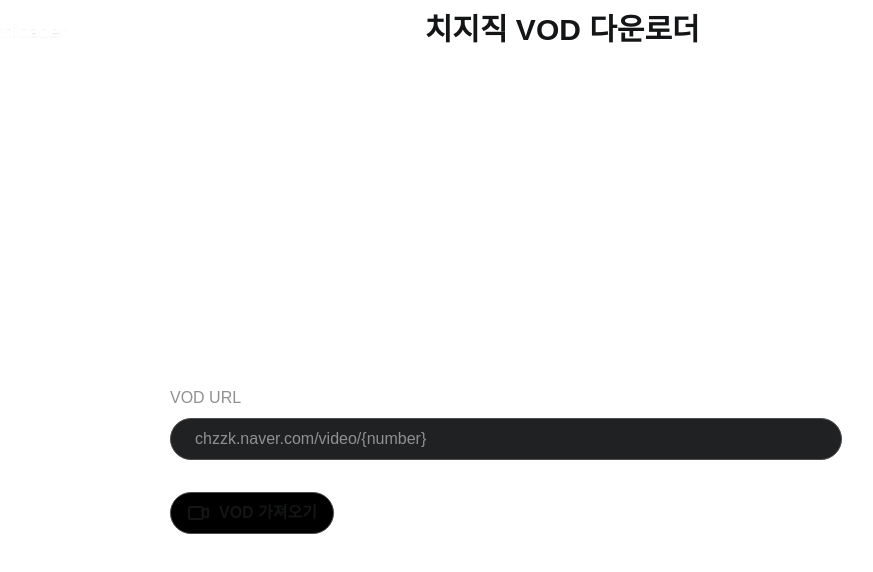
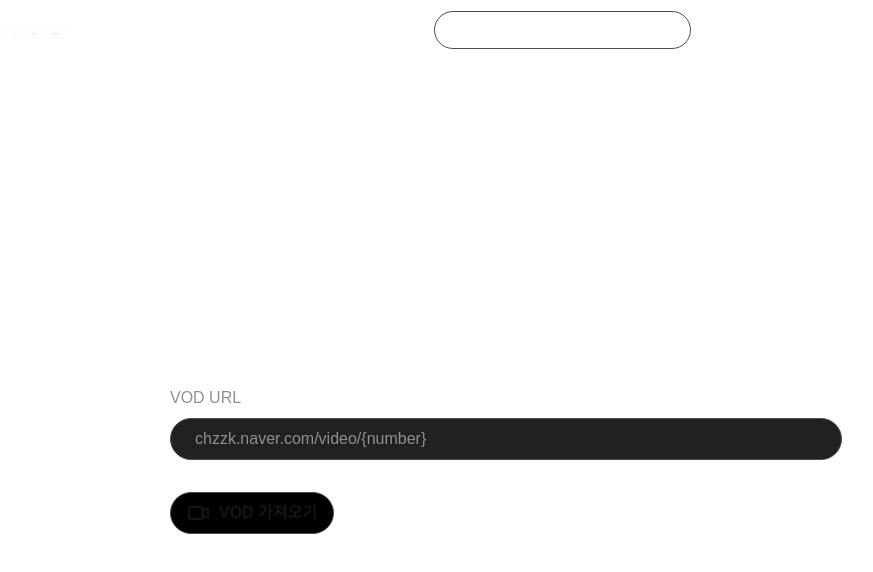
Before and after one commit to kangsinbeom/s, a Next.js app: page / in a window 1280 px wide. Shown: the top 572 px of the page, without its empty margins (134-1007 px from the left). Built offline with nearby package versions, Linux system fonts and the light colour scheme; no server answers.

Commit message:
fix: searchInput 생성 및 pathname 활용

```diff
--- /dev/null
+++ b/src/app/[videoId]/page.tsx
@@ -0,0 +1,7 @@
+import React from "react";
+
+const VideoPage = () => {
+  return <div>videoId 포함한 VideoPage</div>;
+};
+
+export default VideoPage;
--- /dev/null
+++ b/src/app/components/icons/Search.tsx
@@ -0,0 +1,22 @@
+import React from "react";
+
+const SearchIcon = () => {
+  return (
+    <svg
+      width="20"
+      height="20"
+      viewBox="0 0 20 20"
+      fill="none"
+      xmlns="http://www.w3.org/2000/svg"
+    >
+      <path
+        fillRule="evenodd"
+        clipRule="evenodd"
+        d="M13.0271 14.0282C11.9245 14.9124 10.5247 15.4413 9.00143 15.4413C5.44504 15.4413 2.56201 12.5583 2.56201 9.00191C2.56201 5.44552 5.44504 2.5625 9.00143 2.5625C12.5578 2.5625 15.4409 5.44552 15.4409 9.00191C15.4409 10.5246 14.9123 11.9239 14.0287 13.0263L17.2307 16.2283C17.5073 16.5049 17.5073 16.9534 17.2307 17.2301C16.9541 17.5067 16.5056 17.5067 16.229 17.2301L13.0271 14.0282ZM14.0242 9.00191C14.0242 11.7759 11.7754 14.0246 9.00143 14.0246C6.22742 14.0246 3.97867 11.7759 3.97867 9.00191C3.97867 6.22794 6.22742 3.97917 9.00143 3.97917C11.7754 3.97917 14.0242 6.22794 14.0242 9.00191Z"
+        fill="currentColor"
+      ></path>
+    </svg>
+  );
+};
+
+export default SearchIcon;
--- /dev/null
+++ b/src/app/components/inputs/SearchInput.tsx
@@ -0,0 +1,30 @@
+"use client";
+
+import React, { useState } from "react";
+import SearchIcon from "../icons/Search";
+import getVideoId from "@/app/libs/utils/getVideoId";
+
+const SearchInput = () => {
+  const handleFormSubmit = (e: React.FormEvent<HTMLFormElement>) => {
+    e.preventDefault();
+    const videoId = getVideoId(e.currentTarget.url.value);
+    window.location.href = `/${videoId}`;
+  };
+  return (
+    <form className="relative flex items-center" onSubmit={handleFormSubmit}>
+      <input
+        className="border py-1.5 rounded-full border-[rgb(77,77,77)] focus:outline-none focus:border-[#009962] caret-[#009962] min-w-[400] px-6"
+        placeholder="https://chzzk.naver.com/video/{number}"
+        autoComplete="off"
+        type="url"
+        id="url"
+        name="url"
+      />
+      <button className="absolute right-3 cursor-pointer" type="submit">
+        <SearchIcon />
+      </button>
+    </form>
+  );
+};
+
+export default SearchInput;
--- a/src/app/components/main/Header.tsx
+++ b/src/app/components/main/Header.tsx
@@ -1,9 +1,11 @@
 import Image from "next/image";
 import LoginStatus from "./LoginStatus";
+import SearchIcon from "../icons/Search";
+import SearchInput from "../inputs/SearchInput";
 
 export default function Header() {
   return (
-    <header className="flex items-center w-full h-[60px] justify-between px-6">
+    <header className="flex items-center w-full h-[60px] justify-between px-6 text-white">
       <a href="/" className="flex h-full items-center">
         <Image
           src="/images/chzzkDownloaderLogo.png"
@@ -15,8 +17,7 @@
           priority
         />
       </a>
-
-      <h1 className="text-3xl font-bold">치지직 VOD 다운로더</h1>
+      <SearchInput />
       <LoginStatus />
     </header>
   );
--- /dev/null
+++ b/src/app/libs/utils/getVideoId.ts
@@ -0,0 +1,8 @@
+const getVideoId = (url: string) => {
+  const trimedUrl = url.trim();
+  const match = trimedUrl.match(/chzzk\.naver\.com\/video\/(\d+)/); // 2개의 요소를 가진 배열이 나온다~
+  const videoId = match ? match[1] : null;
+  return videoId;
+};
+
+export default getVideoId;
```
